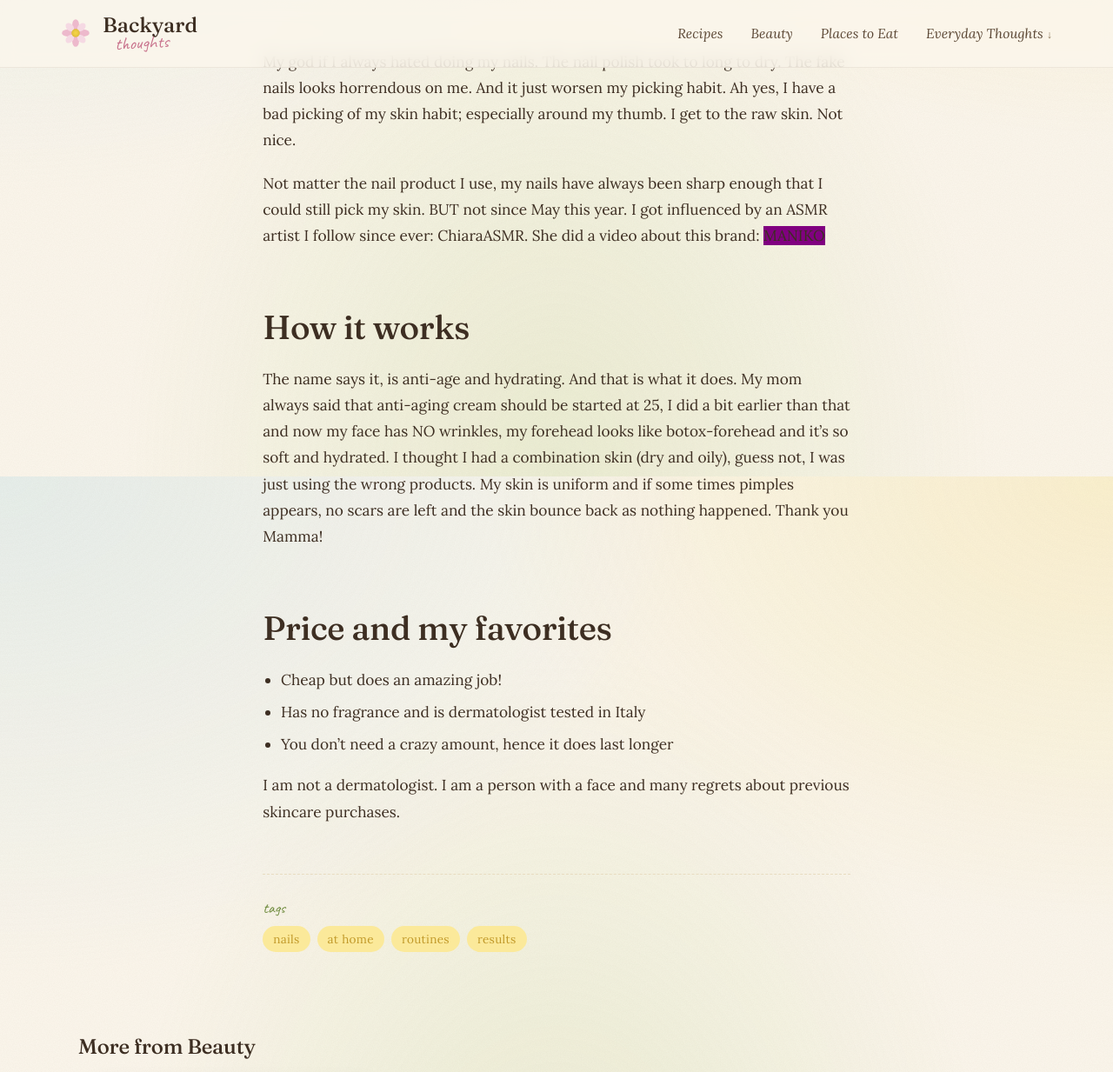
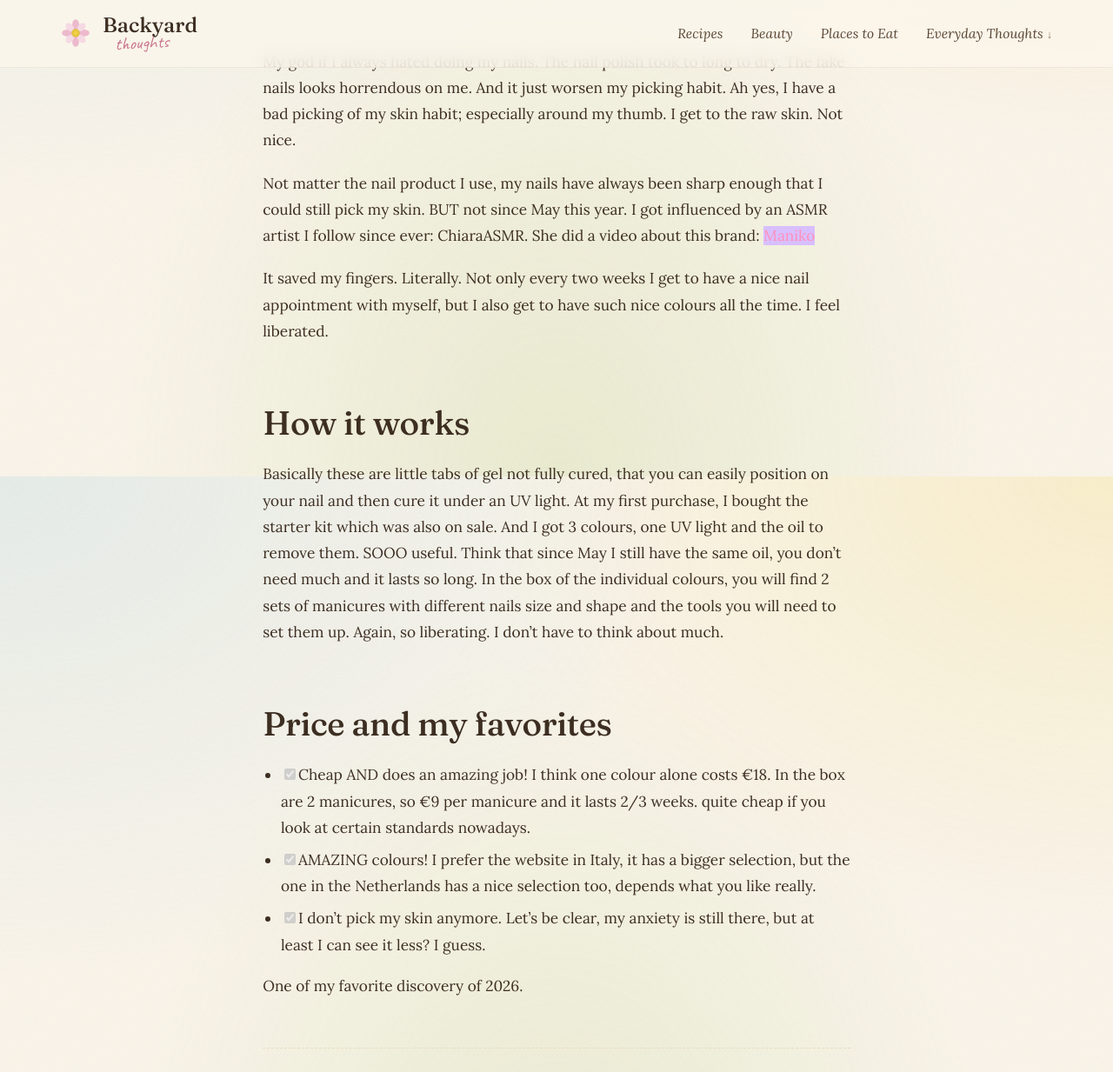
Before and after one commit to SupDoK/backyardthoughts.com, a Jekyll site: the page built from _beauty/2026-11-20-maniko.md, in a window 1280 px wide and 1400 px high, scrolled down 352 px, cut to the strip 0-1233 px from the top of the window. Shown: the whole strip at 87% size. Built offline with Jekyll 4.4.1, drawn with Linux system fonts in a browser that asks for light colours.

Commit message:
Update 2026-11-20-maniko.md
update of content

```diff
--- a/_beauty/2026-11-20-maniko.md
+++ b/_beauty/2026-11-20-maniko.md
@@ -10,19 +10,20 @@ My god if I always hated doing my nails. The nail polish took to long to dry. Th
 
 Not matter the nail product I use, my nails have always been sharp enough that I could still pick my skin. BUT not since May this year.
 I got influenced by an ASMR artist I follow since ever: ChiaraASMR. She did a video about this brand:
-<span style="background-color:Purple">
-MANIKO
+<span style="background-color: #D8BFFF; color: #FF8FB8;">
+Maniko
 </span>
 
+It saved my fingers. Literally. Not only every two weeks I get to have a nice nail appointment with myself, but I also get to have such nice colours all the time. I feel liberated.
 
 ## How it works
 
-The name says it, is anti-age and hydrating. And that is what it does. My mom always said that anti-aging cream should be started at 25, I did a bit earlier than that and now my face has NO wrinkles, my forehead looks like botox-forehead and it's so soft and hydrated. I thought I had a combination skin (dry and oily), guess not, I was just using the wrong products. My skin is uniform and if some times pimples appears, no scars are left and the skin bounce back as nothing happened. Thank you Mamma!
+Basically these are little tabs of gel not fully cured, that you can easily position on your nail and then cure it under an UV light. At my first purchase, I bought the starter kit which was also on sale. And I got 3 colours, one UV light and the oil to remove them. SOOO useful. Think that since May I still have the same oil, you don't need much and it lasts so long. In the box of the individual colours, you will find 2 sets of manicures with different nails size and shape and the tools you will need to set them up. Again, so liberating. I don't have to think about much.
 
 ## Price and my favorites
 
-- Cheap but does an amazing job!
-- Has no fragrance and is dermatologist tested in Italy
-- You don't need a crazy amount, hence it does last longer
+- [x] Cheap AND does an amazing job! I think one colour alone costs €18. In the box are 2 manicures, so €9 per manicure and it lasts 2/3 weeks. quite cheap if you look at certain standards nowadays.
+- [x] AMAZING colours! I prefer the website in Italy, it has a bigger selection, but the one in the Netherlands has a nice selection too, depends what you like really.
+- [x] I don't pick my skin anymore. Let's be clear, my anxiety is still there, but at least I can see it less? I guess.
 
-I am not a dermatologist. I am a person with a face and many regrets about previous skincare purchases.
+One of my favorite discovery of 2026.
```
